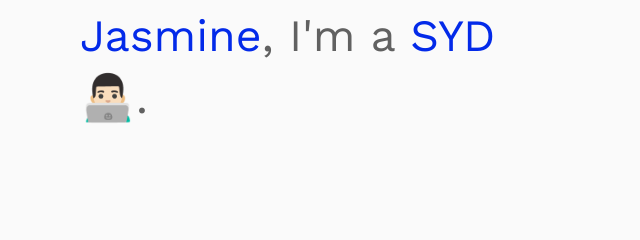
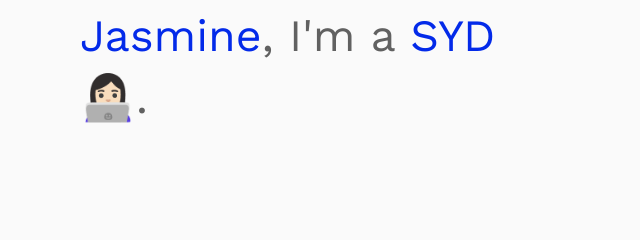
Before and after one commit to jasminejsun/jasminejsun.github.io, a plain HTML site: page index.html in a window 1280 px wide. Shown: the part 284-524 px from the top of the page, 0-640 px from the left. Drawn offline with nearby package versions, Linux system fonts and the light colour scheme.

Commit message:
minor update

```diff
--- a/index.html
+++ b/index.html
@@ -27,7 +27,7 @@
         <span class="blue" id="word"> </span>
             <span class="blue"> </span>
         </h1>
-        <h1>👨🏻‍💻.</h1>
+        <h1>👩🏻‍💻.</h1>
       </div>
     </div>
 
```
